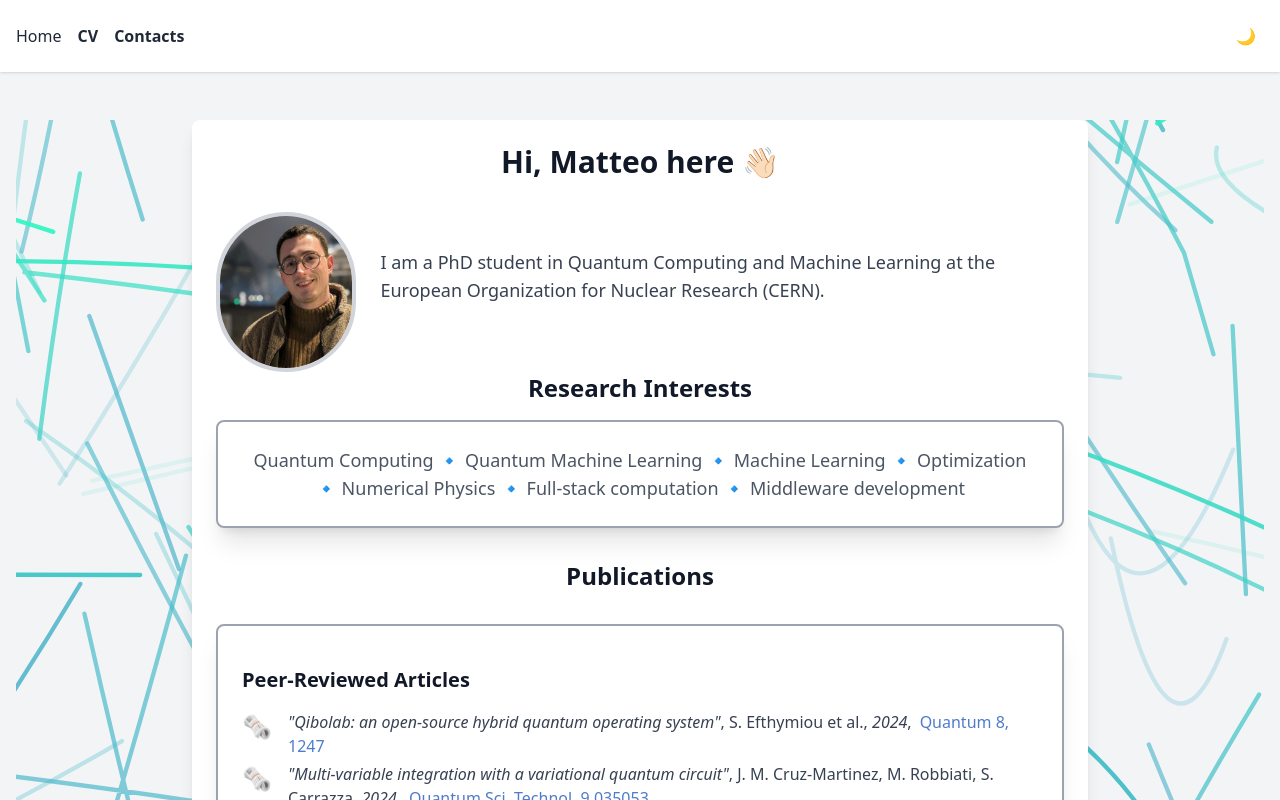
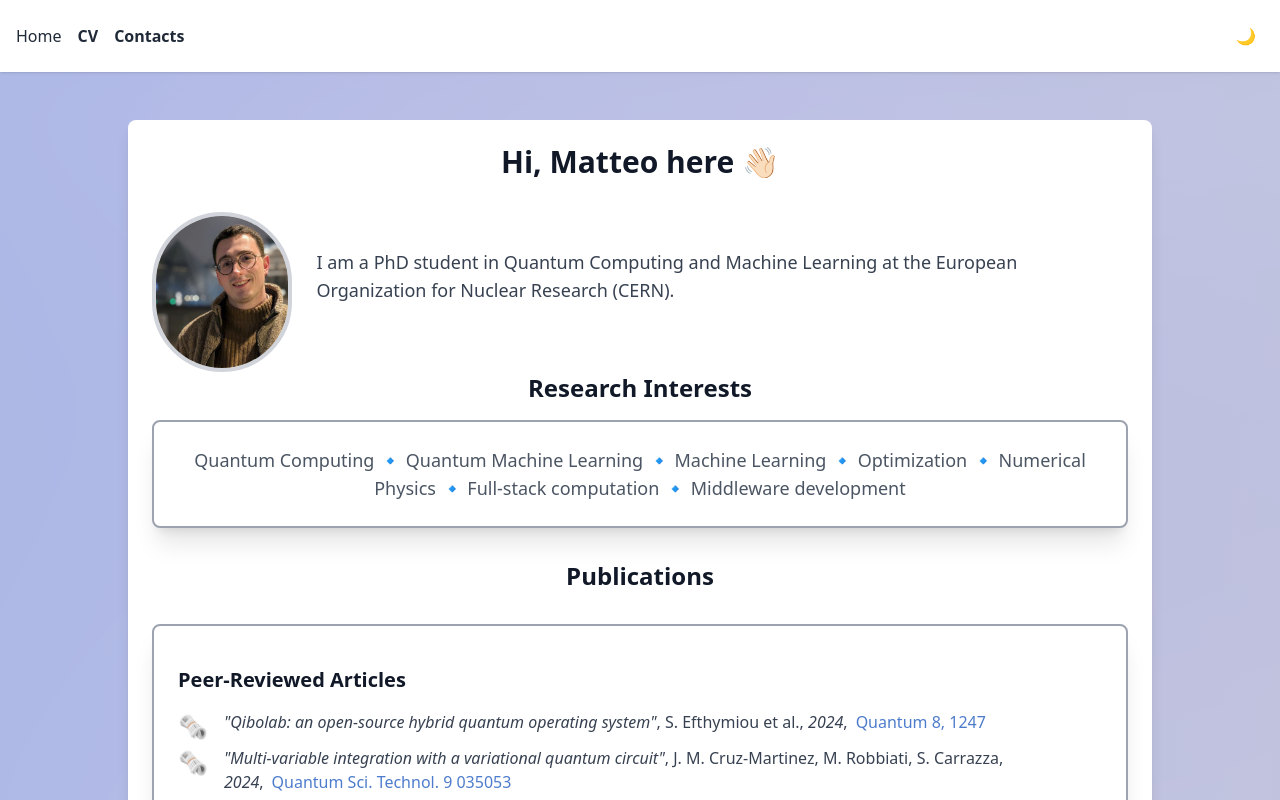
Before and after one commit to MatteoRobbiati/lorefais, a Next.js app: page / in a window 1280 px wide. Shown: the top 800 px of the page. Built offline with nearby package versions, Linux system fonts and the light colour scheme.

Commit message:
change bg

```diff
--- a/components/Layout.js
+++ b/components/Layout.js
@@ -4,19 +4,24 @@ export default function Layout({ children }) {
   const [isDarkMode, setIsDarkMode] = useState(false);
 
   useEffect(() => {
+    if (typeof window !== 'undefined') {
+      // Check if localStorage is available
       const storedPreference = localStorage.getItem('theme');
       if (storedPreference) {
         setIsDarkMode(storedPreference === 'dark');
       }
+    }
   }, []);
 
   useEffect(() => {
+    if (typeof window !== 'undefined') {
       if (isDarkMode) {
         document.documentElement.classList.add('dark');
         localStorage.setItem('theme', 'dark');
       } else {
         document.documentElement.classList.remove('dark');
         localStorage.setItem('theme', 'light');
+      }
     }
   }, [isDarkMode]);
 
@@ -25,7 +30,14 @@ export default function Layout({ children }) {
   };
 
   return (
-    <div className="min-h-screen bg-gray-100 dark:bg-gray-900 text-gray-800 dark:text-gray-200">
+    <div
+      className="min-h-screen bg-gray-100 dark:bg-gray-900 text-gray-800 dark:text-gray-200"
+      style={{
+        backgroundImage: "url('/bg.svg')",
+        backgroundRepeat: "no-repeat", // Prevents repeating the background
+        backgroundSize: "cover", // Adjust this if needed, "cover" makes the image cover the whole div
+      }}
+    >
       <nav className="bg-white dark:bg-gray-800 shadow p-4 mb-8">
         <div className="container mx-auto flex justify-between items-center">
           <div className="flex space-x-4">
--- a/pages/index.js
+++ b/pages/index.js
@@ -2,9 +2,9 @@
 
   export default function Home() {
     return (
-      <div className="min-h-screen bg-cover bg-center bg-no-repeat dark:bg-gray-900" style={{ backgroundImage: "url('/bg.svg')" }}>
+      <div className="min-h-screen bg-cover bg-center bg-no-repeat dark:bg-gray-00">
         {/* Main content box */}
-        <div className="max-w-4xl mx-auto p-6 bg-white dark:bg-gray-800 rounded-lg shadow-lg">
+        <div className="max-w-5xl mx-auto p-6 bg-white dark:bg-gray-800 rounded-lg shadow-lg">
           {/* Introduction */}
           <div className="text-center mb-8">
             <h1 className="text-3xl font-bold mb-1 text-gray-900 dark:text-white">Hi, Matteo here 👋🏻</h1>
--- a/styles/globals.css
+++ b/styles/globals.css
@@ -14,25 +14,19 @@
   }
 }
 
-/* Reset margin and padding for body and html */
 html, body {
   margin: 0;
   padding: 0;
   height: 100%;
 }
 
-/* Ensure the background image covers the entire screen */
 body {
-  background-image: url('/bg.svg');  /* Path to your background image */
-  background-size: cover;
-  background-position: center;
-  background-repeat: no-repeat;
-  min-height: 100vh; /* Full viewport height */
+  background-color: var(--background);
+  color: var(--foreground);
 }
 
-
 * {
-  box-sizing: border-box; /* Optional: To make layout easier */
+  box-sizing: border-box;
 }
 
 @layer utilities {
```
Also changed, not shown: public/bg.svg. Lines whose indentation alone changed are shown as unchanged.
